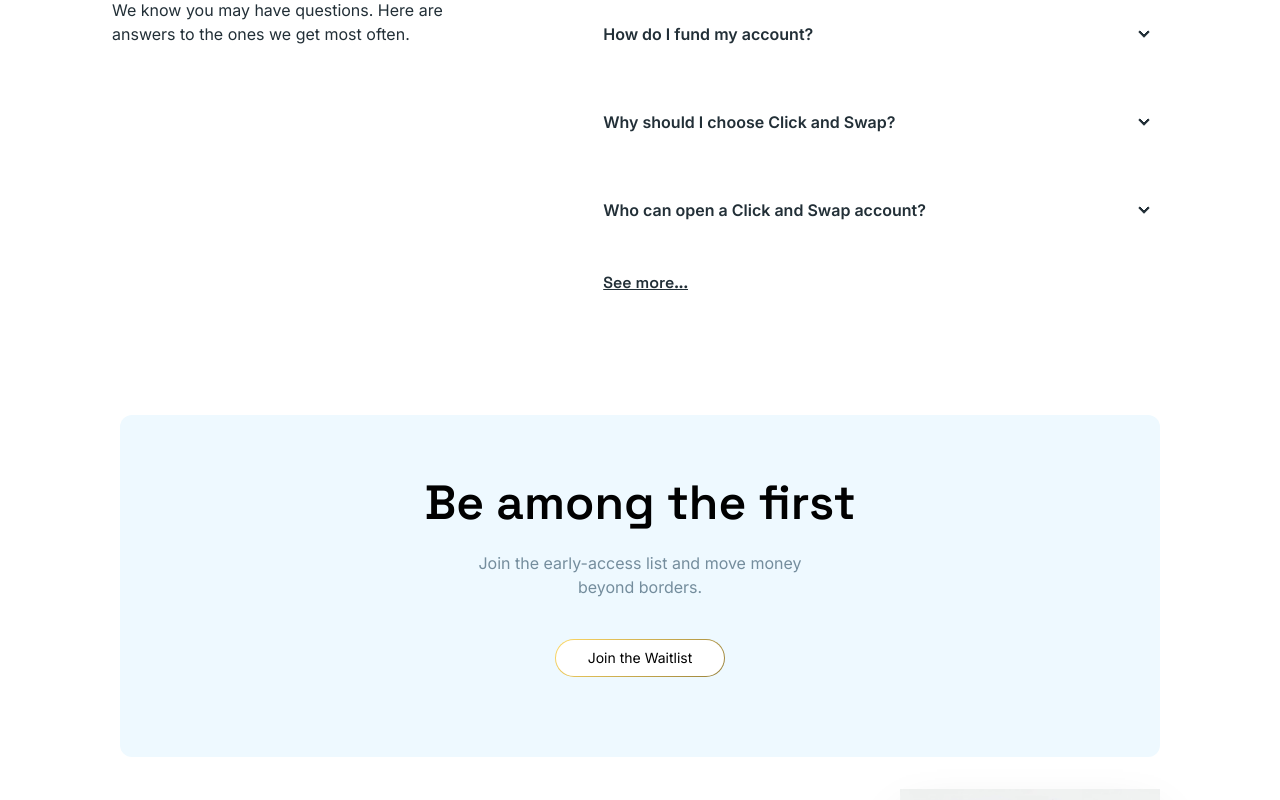
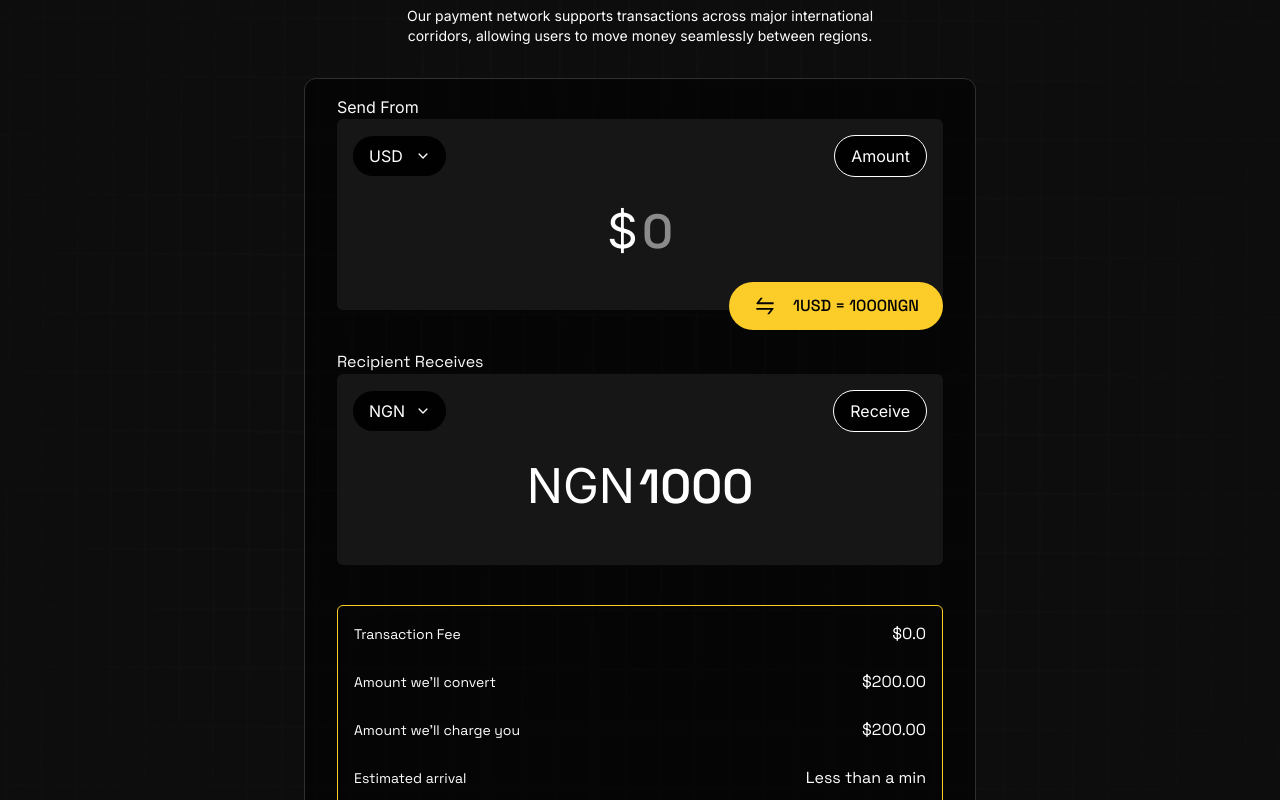
Before and after one commit to Clickandswap/swap-web-app, a Next.js app: page / in a window 1280 px wide. Shown: the part 5360-6160 px from the top of the page. Built offline with nearby package versions, Linux system fonts and the light colour scheme.

Commit message:
added the updated rate calculator component

```diff
--- a/app/(home)/_components/RateCalculator.tsx
+++ b/app/(home)/_components/RateCalculator.tsx
@@ -1,9 +1,162 @@
+import Button from "@/components/ui/Button";
+import { AiOutlineSwap } from "react-icons/ai";
+import { IoChevronDown } from "react-icons/io5";
 
+// shared by both amount inputs: sizes itself to what is typed (no w-full, which would block that)
+const amountInputClass =
+  "field-sizing-content min-w-[1ch] max-w-full bg-transparent text-3xl font-semibold font-space_grotesk outline-none sm:text-5xl [appearance:textfield] [&::-webkit-inner-spin-button]:appearance-none [&::-webkit-outer-spin-button]:appearance-none";
 
 function RateCalculator() {
   return (
-    <main className="bg-dark md:py-18 py-6 px-6">
-      <div>This is the rate calculator component</div>
+    <main className="flex min-h-dvh w-full flex-col bg-dark/95 bg-[url('/landing_page/rate-calcu-box.png')] bg-cover bg-center bg-no-repeat">
+      <div className="flex w-full flex-1 flex-col items-center gap-4 px-4 py-8 text-light sm:px-6 md:py-18">
+        <h2 className="bg-linear-to-r from-[#FFFFFF] to-[#4A6879] bg-clip-text text-center font-space_grotesk text-2xl font-bold text-transparent sm:text-3xl md:text-4xl">
+          Rate calculator - Clear fees <br className="hidden md:block" /> and
+          competitive rates.
+        </h2>
+
+        <p className="text-center text-sm text-light">
+          Our payment network supports transactions across major international{" "}
+          <br className="hidden md:block" />
+          corridors, allowing users to move money seamlessly between regions.
+        </p>
+
+        {/* main components for rate calculator */}
+        <div className="mt-4 w-full max-w-2xl rounded-xl border border-[#2F2F2F] bg-dark/60 px-4 py-4 sm:px-8">
+          {/* for send from */}
+          <div>
+            <p className="text-[#F9FAFB] font-space_grptesk">Send From</p>
+            <div className="relative flex w-full flex-col gap-6 rounded-md bg-[#161616] p-4 pb-12">
+              <div className="flex items-center justify-between gap-3">
+                <div className="relative">
+                  <select
+                    name="send_currency"
+                    id="send_currency"
+                    aria-label="Currency you send"
+                    className="appearance-none rounded-3xl bg-dark py-2 pl-4 pr-10"
+                  >
+                    <option value="USD">USD</option>
+                    <option value="NGN">NGN</option>
+                    <option value="GBP">GBP</option>
+                  </select>
+
+                  <IoChevronDown
+                    aria-hidden="true"
+                    className="pointer-events-none absolute right-4 top-1/2 -translate-y-1/2 text-sm"
+                  />
+                </div>
+
+                <div className="rounded-full border border-light bg-dark px-4 py-2 text-sm sm:text-base">
+                  Amount
+                </div>
+              </div>
+
+              <div className="flex items-center justify-center gap-1">
+                <span className="text-3xl sm:text-5xl">$</span>
+                <input
+                  type="number"
+                  name="amount"
+                  id="amount"
+                  aria-label="Amount to send"
+                  inputMode="decimal"
+                  className={amountInputClass}
+                  placeholder="0"
+                />
+              </div>
+
+              <div className="absolute -bottom-5 right-0 flex items-center gap-3 rounded-full bg-primary px-4 py-2 text-sm text-dark sm:gap-4 sm:px-6 sm:py-3 sm:text-base">
+                <AiOutlineSwap className="h-5 w-5 sm:h-6 sm:w-6" />
+                <span className="font-space_grotesk font-medium">
+                  1USD = 1000NGN
+                </span>
+              </div>
+            </div>
+          </div>
+
+          {/* for Receive amount */}
+          <div className="mt-10">
+            <p className="text-[#F9FAFB] font-space_grotesk">
+              Recipient Receives
+            </p>
+            <div className="relative flex w-full flex-col gap-6 rounded-md bg-[#161616] p-4 pb-12">
+              <div className="flex items-center justify-between gap-3">
+                <div className="relative">
+                  <select
+                    name="receive_currency"
+                    id="receive_currency"
+                    aria-label="Currency recipient receives"
+                    className="appearance-none rounded-3xl bg-dark py-2 pl-4 pr-10"
+                  >
+                    <option value="NGN">NGN</option>
+                    <option value="GBP">GBP</option>
+                  </select>
+
+                  <IoChevronDown
+                    aria-hidden="true"
+                    className="pointer-events-none absolute right-4 top-1/2 -translate-y-1/2 text-sm"
+                  />
+                </div>
+
+                <div className="rounded-full border border-light bg-dark px-4 py-2 text-sm sm:text-base">
+                  Receive
+                </div>
+              </div>
+
+              <div className="flex items-center justify-center gap-1">
+                <span className="text-3xl sm:text-5xl">NGN</span>
+                {/* readOnly: this value is calculated, so React does not need an onChange */}
+                <input
+                  type="number"
+                  name="receive_amount"
+                  id="receive_amount"
+                  aria-label="Amount recipient receives"
+                  className={amountInputClass}
+                  placeholder="0"
+                  value={1000}
+                  readOnly
+                />
+              </div>
+            </div>
+          </div>
+
+          {/* details */}
+          <div className="mt-10 flex flex-col gap-6 rounded-md border border-primary p-4">
+            <div className="flex items-center justify-between gap-4">
+              <span className="font-space_grotesk text-sm">
+                Transaction Fee
+              </span>
+              <span className="font-space_grotesk text-base">$0.0</span>
+            </div>
+
+            <div className="flex items-center justify-between gap-4">
+              <span className="font-space_grotesk text-sm">
+                Amount we’ll convert
+              </span>
+              <span className="font-space_grotesk text-base">$200.00</span>
+            </div>
+
+            <div className="flex items-center justify-between gap-4">
+              <span className="font-space_grotesk text-sm">
+                Amount we’ll charge you
+              </span>
+              <span className="font-space_grotesk text-base">$200.00</span>
+            </div>
+
+            <div className="flex items-center justify-between gap-4">
+              <span className="font-space_grotesk text-sm">
+                Estimated arrival
+              </span>
+              <span className="text-right font-space_grotesk text-base">
+                Less than a min
+              </span>
+            </div>
+          </div>
+
+          <Button className="mt-8 w-full bg-primary font-space_grotesk text-dark">
+            Convert
+          </Button>
+        </div>
+      </div>
     </main>
   );
 }
--- a/app/(home)/page.tsx
+++ b/app/(home)/page.tsx
@@ -21,7 +21,7 @@ export default function Home() {
       <Transactions />
       <PortfolioSafely />
       {/* <Experience /> */}
-      {/* <RateCalculator /> */}
+      <RateCalculator />
       {/* <GettingStarted /> */}
       <Faqs />
       <FirstToExperience />
```
Also changed, not shown: public/landing_page/rate-calcu-box.png (added).
